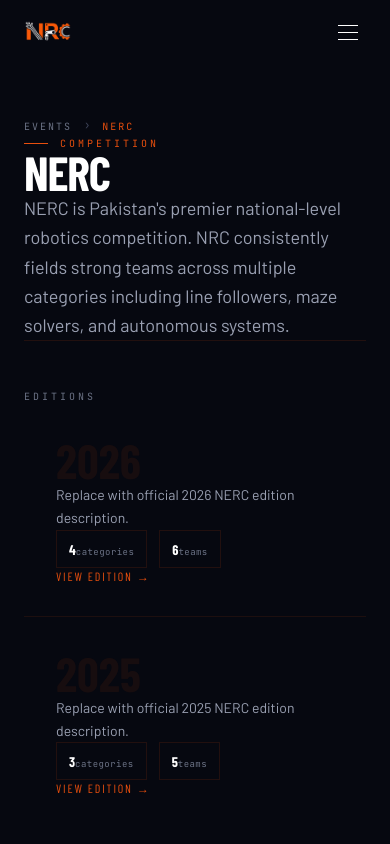
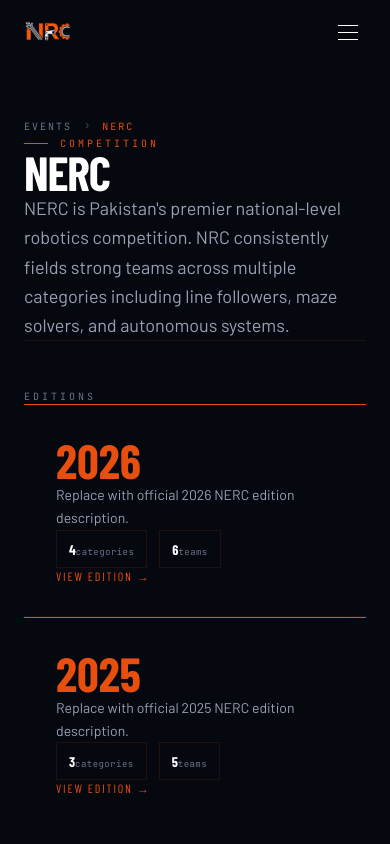
Before and after one commit to SaabK/nrc-web-app, a Next.js app: page /events/nerc in a window 390 px wide. Shown: the top 844 px of the page. Built offline with nearby package versions, Linux system fonts and the light colour scheme; a web font is replaced by a local one.

Commit message:
fix(events): fix edition year color and add mobile scroll animations

```diff
--- a/app/events/[slug]/page.tsx
+++ b/app/events/[slug]/page.tsx
@@ -2,6 +2,7 @@
 import { notFound } from "next/navigation";
 import Link from "next/link";
 import { events, getEventBySlug } from "@/data/events";
+import { EditionCards } from "@/components/events/EditionCards";
 
 interface Props {
   params: Promise<{ slug: string }>;
@@ -73,43 +74,7 @@
           <div className="font-mono text-[10px] tracking-[0.3em] text-[#6B7285] uppercase mb-10">
             Editions
           </div>
-          <div className="grid sm:grid-cols-2 lg:grid-cols-3 gap-px bg-[rgba(232,79,14,0.1)]">
-            {sortedEditions.map((edition) => (
-              <Link
-                key={edition.year}
-                href={`/events/${event.slug}/${edition.year}`}
-                className="group bg-[#060810] p-8 hover:bg-[#080c18] transition-colors duration-300 relative overflow-hidden"
-              >
-                <div
-                  className="absolute bottom-0 left-0 right-0 h-px bg-[#E84F0E] scale-x-0 group-hover:scale-x-100 origin-left transition-transform duration-300"
-                  aria-hidden="true"
-                />
-                <div
-                  className="font-display font-black text-[rgba(232,79,14,0.08)] group-hover:text-[rgba(232,79,14,0.2)] transition-colors duration-300 leading-none mb-4"
-                  style={{ fontSize: "3rem" }}
-                  aria-label={`Year ${edition.year}`}
-                >
-                  {edition.year}
-                </div>
-                <p className="text-[#9AA0B2] text-sm leading-relaxed mb-4 max-w-[34ch]">
-                  {edition.description.length > 120
-                    ? `${edition.description.substring(0, 120)}…`
-                    : edition.description}
-                </p>
-                <div className="flex flex-wrap gap-3">
-                  {edition.stats.slice(0, 2).map((stat) => (
-                    <div key={stat.label} className="border border-[rgba(232,79,14,0.12)] px-3 py-1.5">
-                      <span className="font-display font-bold text-white text-sm">{stat.value}</span>
-                      <span className="font-mono text-[9px] tracking-wider text-[#6B7285] ml-1.5">{stat.unit}</span>
-                    </div>
-                  ))}
-                </div>
-                <div className="mt-6 font-display text-xs tracking-[0.15em] text-[#E84F0E]">
-                  VIEW EDITION →
-                </div>
-              </Link>
-            ))}
-          </div>
+          <EditionCards eventSlug={event.slug} editions={sortedEditions} />
         </div>
       </div>
     </div>
--- /dev/null
+++ b/components/events/EditionCards.tsx
@@ -0,0 +1,122 @@
+"use client";
+
+import Link from "next/link";
+import { motion } from "framer-motion";
+import type { EventEdition } from "@/data/events";
+
+interface Props {
+  eventSlug: string;
+  editions: EventEdition[];
+}
+
+export function EditionCards({ eventSlug, editions }: Props) {
+  return (
+    <>
+      {/* Desktop rendering (unchanged except for year color) */}
+      <div className="hidden md:grid sm:grid-cols-2 lg:grid-cols-3 gap-px bg-[rgba(232,79,14,0.1)]">
+        {editions.map((edition) => (
+          <Link
+            key={edition.year}
+            href={`/events/${eventSlug}/${edition.year}`}
+            className="group bg-[#060810] p-8 hover:bg-[#080c18] transition-colors duration-300 relative overflow-hidden"
+          >
+            <div
+              className="absolute bottom-0 left-0 right-0 h-px bg-[#E84F0E] scale-x-0 group-hover:scale-x-100 origin-left transition-transform duration-300"
+              aria-hidden="true"
+            />
+            <div
+              className="font-display font-black text-[#E84F0E] transition-colors duration-300 leading-none mb-4"
+              style={{ fontSize: "3rem" }}
+              aria-label={`Year ${edition.year}`}
+            >
+              {edition.year}
+            </div>
+            <p className="text-[#9AA0B2] text-sm leading-relaxed mb-4 max-w-[34ch]">
+              {edition.description.length > 120
+                ? `${edition.description.substring(0, 120)}…`
+                : edition.description}
+            </p>
+            <div className="flex flex-wrap gap-3">
+              {edition.stats.slice(0, 2).map((stat) => (
+                <div key={stat.label} className="border border-[rgba(232,79,14,0.12)] px-3 py-1.5">
+                  <span className="font-display font-bold text-white text-sm">{stat.value}</span>
+                  <span className="font-mono text-[9px] tracking-wider text-[#6B7285] ml-1.5">{stat.unit}</span>
+                </div>
+              ))}
+            </div>
+            <div className="mt-6 font-display text-xs tracking-[0.15em] text-[#E84F0E]">
+              VIEW EDITION →
+            </div>
+          </Link>
+        ))}
+      </div>
+
+      {/* Mobile rendering with animations */}
+      <motion.div
+        className="grid md:hidden gap-px bg-[rgba(232,79,14,0.1)]"
+        initial="hidden"
+        whileInView="visible"
+        viewport={{ once: true, margin: "-60px" }}
+        variants={{
+          hidden: {},
+          visible: { transition: { staggerChildren: 0.12 } }
+        }}
+      >
+        {editions.map((edition) => (
+          <motion.div
+            key={edition.year}
+            variants={{
+              hidden: { opacity: 0, y: 24 },
+              visible: {
+                opacity: 1,
+                y: 0,
+                transition: { duration: 0.5, ease: [0.25, 0.1, 0.25, 1] }
+              }
+            }}
+            whileTap={{ scale: 0.97, transition: { duration: 0.1 } }}
+            className="relative overflow-hidden"
+          >
+            <motion.div
+              className="absolute top-0 left-0 h-[1px] bg-[#E84F0E] z-10"
+              variants={{
+                hidden: { width: "0%" },
+                visible: {
+                  width: "100%",
+                  transition: { duration: 0.6, ease: "easeOut", delay: 0.1 }
+                }
+              }}
+            />
+            <Link
+              href={`/events/${eventSlug}/${edition.year}`}
+              className="group block bg-[#060810] p-8 hover:bg-[#080c18] transition-colors duration-300 h-full"
+            >
+              <div
+                className="font-display font-black text-[#E84F0E] transition-colors duration-300 leading-none mb-4"
+                style={{ fontSize: "3rem" }}
+                aria-label={`Year ${edition.year}`}
+              >
+                {edition.year}
+              </div>
+              <p className="text-[#9AA0B2] text-sm leading-relaxed mb-4 max-w-[34ch]">
+                {edition.description.length > 120
+                  ? `${edition.description.substring(0, 120)}…`
+                  : edition.description}
+              </p>
+              <div className="flex flex-wrap gap-3">
+                {edition.stats.slice(0, 2).map((stat) => (
+                  <div key={stat.label} className="border border-[rgba(232,79,14,0.12)] px-3 py-1.5">
+                    <span className="font-display font-bold text-white text-sm">{stat.value}</span>
+                    <span className="font-mono text-[9px] tracking-wider text-[#6B7285] ml-1.5">{stat.unit}</span>
+                  </div>
+                ))}
+              </div>
+              <div className="mt-6 font-display text-xs tracking-[0.15em] text-[#E84F0E]">
+                VIEW EDITION →
+              </div>
+            </Link>
+          </motion.div>
+        ))}
+      </motion.div>
+    </>
+  );
+}
```
